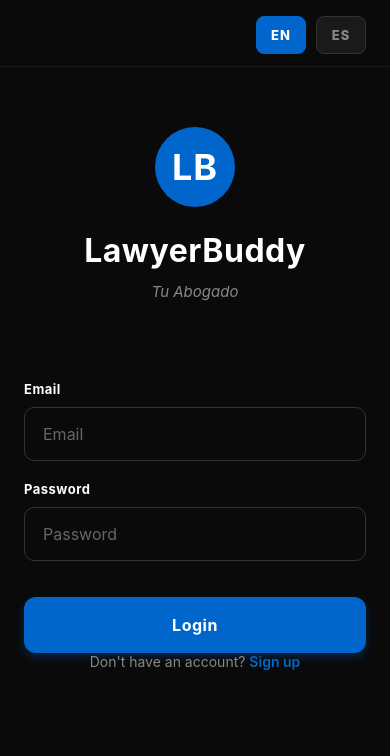
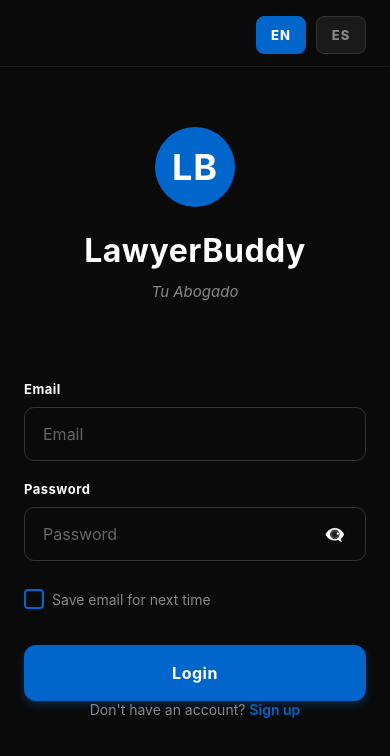
Before and after one commit to jvschlichten-ux/lawyerbuddy, a React Native app in the folder apps/lawyerbuddy-fresh/: screen / in a window 390 px wide. Shown: the top 756 px of the page. Built offline with nearby package versions, Linux system fonts and the light colour scheme.

Commit message:
Fix greeting text to use t() translation function for bilingual support

```diff
--- a/apps/lawyerbuddy-fresh/App.tsx
+++ b/apps/lawyerbuddy-fresh/App.tsx
@@ -1734,6 +1734,8 @@ export default function App() {
 
   const [email, setEmail] = useState('');
   const [password, setPassword] = useState('');
+  const [showPassword, setShowPassword] = useState(false);
+  const [rememberEmail, setRememberEmail] = useState(false);
   const [loading, setLoading] = useState(false);
   const [error, setError] = useState('');
   const [success, setSuccess] = useState(false);
@@ -1791,21 +1793,30 @@ export default function App() {
   // Tab State for Case Detail
   const [caseDetailTab, setCaseDetailTab] = useState<'checklist' | 'messages' | 'documents' | 'dates'>('checklist');
 
-  // Load language preference on app startup
+  // Load language preference and saved email on app startup
   useEffect(() => {
-    const loadLanguage = async () => {
+    const loadStoredData = async () => {
       try {
-        const saved = await AsyncStorage.getItem('appLanguage');
-        if (saved === 'es' || saved === 'en') {
-          AppState.language = saved;
+        // Load language
+        const savedLang = await AsyncStorage.getItem('appLanguage');
+        if (savedLang === 'es' || savedLang === 'en') {
+          AppState.language = savedLang;
           forceUpdate(n => n + 1); // Trigger re-render with loaded language
-          console.log(`✅ Loaded language preference: ${saved.toUpperCase()}`);
+          console.log(`✅ Loaded language preference: ${savedLang.toUpperCase()}`);
+        }
+
+        // Load saved email if remember email was checked
+        const savedEmail = await AsyncStorage.getItem('savedEmail');
+        if (savedEmail) {
+          setEmail(savedEmail);
+          setRememberEmail(true);
+          console.log('✅ Loaded saved email');
         }
       } catch (err) {
-        console.error('Error loading language:', err);
+        console.error('Error loading stored data:', err);
       }
     };
-    loadLanguage();
+    loadStoredData();
   }, []);
 
   useEffect(() => {
@@ -2232,6 +2243,13 @@ export default function App() {
       await AsyncStorage.setItem('userToken', data.session.access_token);
       await AsyncStorage.setItem('userRole', role);
 
+      // Save or clear email based on remember email checkbox
+      if (rememberEmail) {
+        await AsyncStorage.setItem('savedEmail', email);
+      } else {
+        await AsyncStorage.removeItem('savedEmail');
+      }
+
       // Set success state
       setUserData({
         full_name: name,
@@ -2240,7 +2258,6 @@ export default function App() {
       setUserRole(role);
       setUserToken(data.session.access_token);
       setSuccess(true);
-      setEmail('');
       setPassword('');
     } catch (error: any) {
       console.error('Network error:', error);
@@ -2605,7 +2622,7 @@ export default function App() {
         {/* Header */}
         <View style={styles.header}>
           <View style={styles.headerLeft}>
-            <Text style={styles.greeting}>Good {getTimeOfDay()},</Text>
+            <Text style={styles.greeting}>{t('good')} {t(getTimeOfDay())},</Text>
             <Text style={styles.userName}>
               {userData && userData.full_name
                 ? userData.full_name.split(' ')[0]
@@ -2862,15 +2879,48 @@ export default function App() {
           {/* Password Input */}
           <View style={styles.inputGroup}>
             <Text style={styles.label}>{t('password')}</Text>
+            <View style={{ flexDirection: 'row', alignItems: 'center', position: 'relative' }}>
               <TextInput
-              style={styles.input}
+                style={[styles.input, { flex: 1 }]}
                 placeholder={t('password')}
                 placeholderTextColor="#666666"
                 value={password}
                 onChangeText={setPassword}
-              secureTextEntry
+                secureTextEntry={!showPassword}
                 editable={!loading}
               />
+              <TouchableOpacity
+                style={{
+                  position: 'absolute',
+                  right: 12,
+                  padding: 8,
+                }}
+                onPress={() => setShowPassword(!showPassword)}
+              >
+                <Text style={{ fontSize: 18 }}>{showPassword ? '👁️' : '👁️‍🗨️'}</Text>
+              </TouchableOpacity>
+            </View>
+          </View>
+
+          {/* Remember Email Checkbox */}
+          <View style={{ flexDirection: 'row', alignItems: 'center', marginTop: 8 }}>
+            <TouchableOpacity
+              style={{
+                width: 20,
+                height: 20,
+                borderRadius: 4,
+                borderWidth: 2,
+                borderColor: '#0066cc',
+                backgroundColor: rememberEmail ? '#0066cc' : 'transparent',
+                justifyContent: 'center',
+                alignItems: 'center',
+                marginRight: 8,
+              }}
+              onPress={() => setRememberEmail(!rememberEmail)}
+            >
+              {rememberEmail && <Text style={{ color: '#ffffff', fontSize: 12, fontWeight: 'bold' }}>✓</Text>}
+            </TouchableOpacity>
+            <Text style={{ color: '#888888', fontSize: 14 }}>Save email for next time</Text>
           </View>
 
           {/* Error Message */}
--- a/apps/lawyerbuddy-fresh/eas.json
+++ b/apps/lawyerbuddy-fresh/eas.json
@@ -1,6 +1,7 @@
 {
   "cli": {
-    "version": ">= 18.0.0"
+    "version": ">= 18.0.0",
+    "appVersionSource": "remote"
   },
   "build": {
     "development": {
```
Lines whose indentation alone changed are shown as unchanged.
